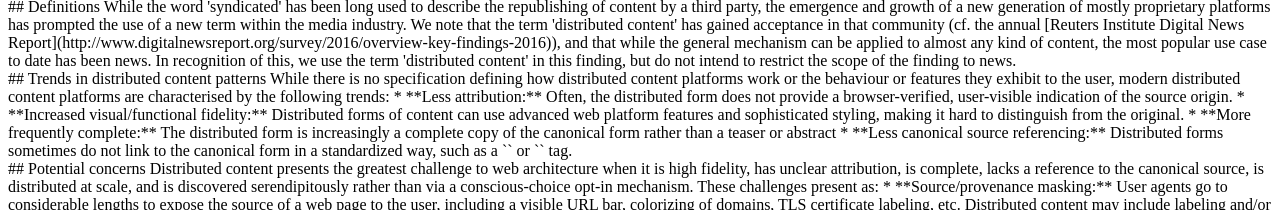
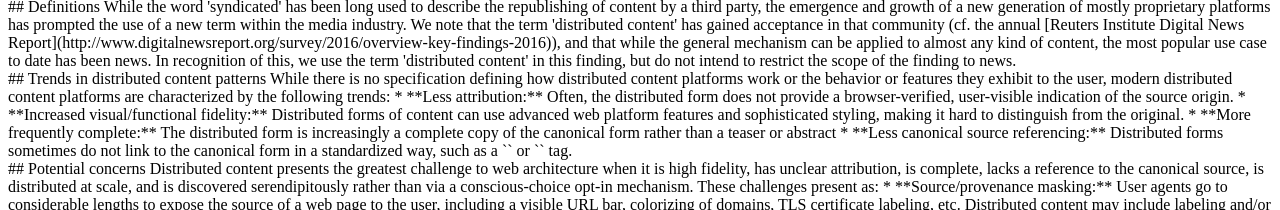
Before and after one commit to w3ctag/distributed-content, a plain HTML site: page index.html in a window 1280 px wide. Shown: the part 172-382 px from the top of the page. Drawn offline with Linux system fonts and the light colour scheme.

Commit message:
More conversion to en-US.

```diff
--- a/index.html
+++ b/index.html
@@ -62,7 +62,7 @@
 
     ## Trends in distributed content patterns
 
-    While there is no specification defining how distributed content platforms work or the behaviour or features they exhibit to the user, modern distributed content platforms are characterised by the following trends:
+    While there is no specification defining how distributed content platforms work or the behavior or features they exhibit to the user, modern distributed content platforms are characterized by the following trends:
 
     * **Less attribution:** Often, the distributed form does not provide a browser-verified, user-visible indication of the source origin.
     * **Increased visual/functional fidelity:** Distributed forms of content can use advanced web platform features and sophisticated styling, making it hard to distinguish from the original.
```
